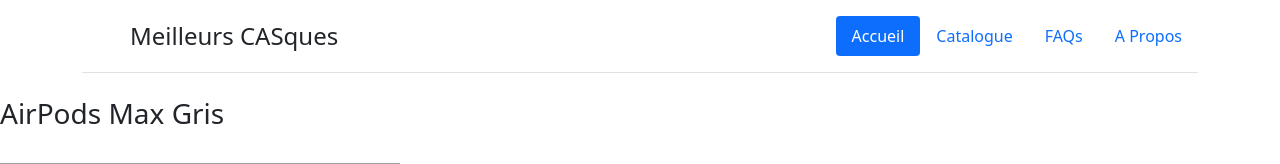
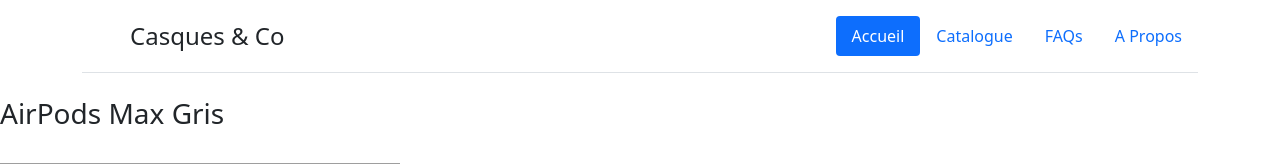
Before and after one commit to Alhai/item.php, a PHP site: page / in a window 1280 px wide. Shown: the top 164 px of the page. Run offline with PHP 8.4, Linux system fonts and the light colour scheme; grey boxes are pictures that could not be loaded.

Commit message:
change_name_enterprise

```diff
--- a/header.php
+++ b/header.php
@@ -2,7 +2,7 @@
   <header class="d-flex flex-wrap justify-content-center py-3 mb-4 border-bottom">
     <a href="/" class="d-flex align-items-center mb-3 mb-md-0 me-md-auto text-dark text-decoration-none">
       <svg class="bi me-2" width="40" height="32"><use xlink:href="#bootstrap"/></svg>
-      <span class="fs-4">Meilleurs CASques</span>
+      <span class="fs-4">Casques & Co</span>
     </a>
 
     <ul class="nav nav-pills">
```
